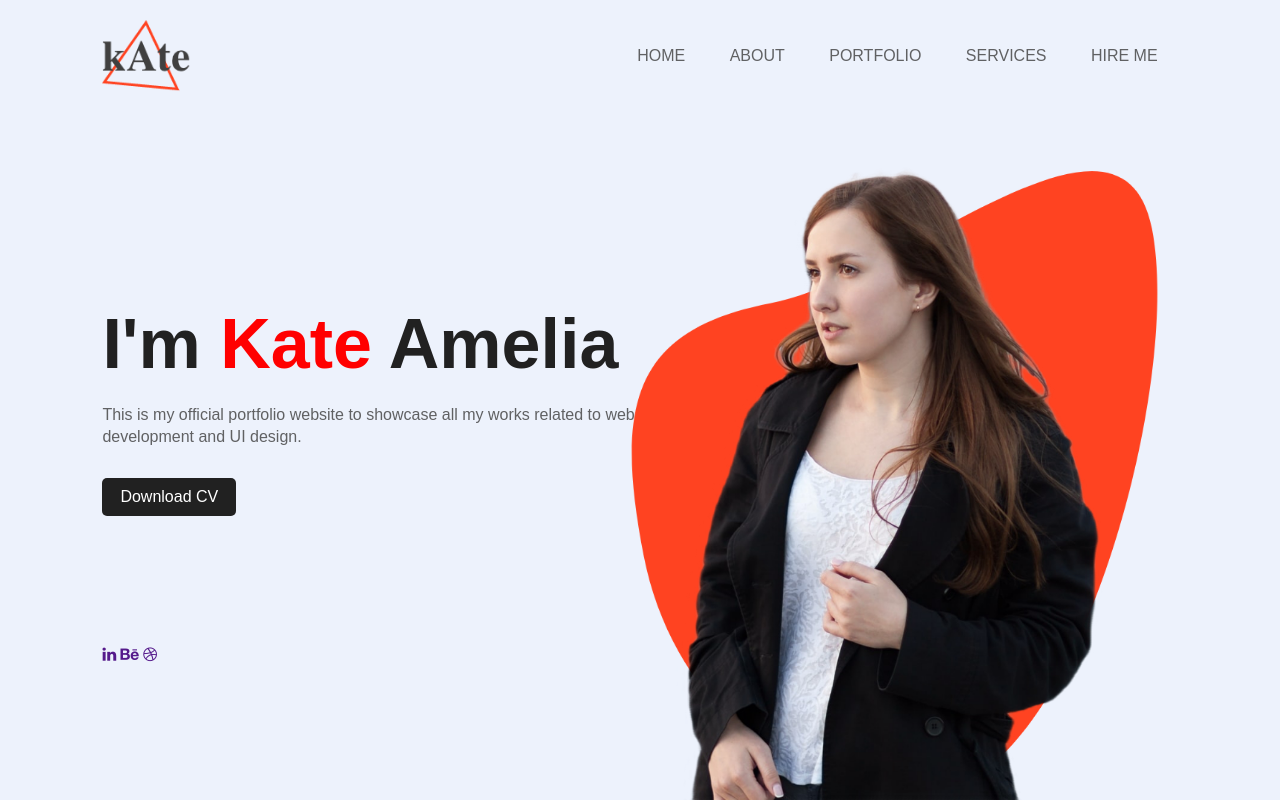
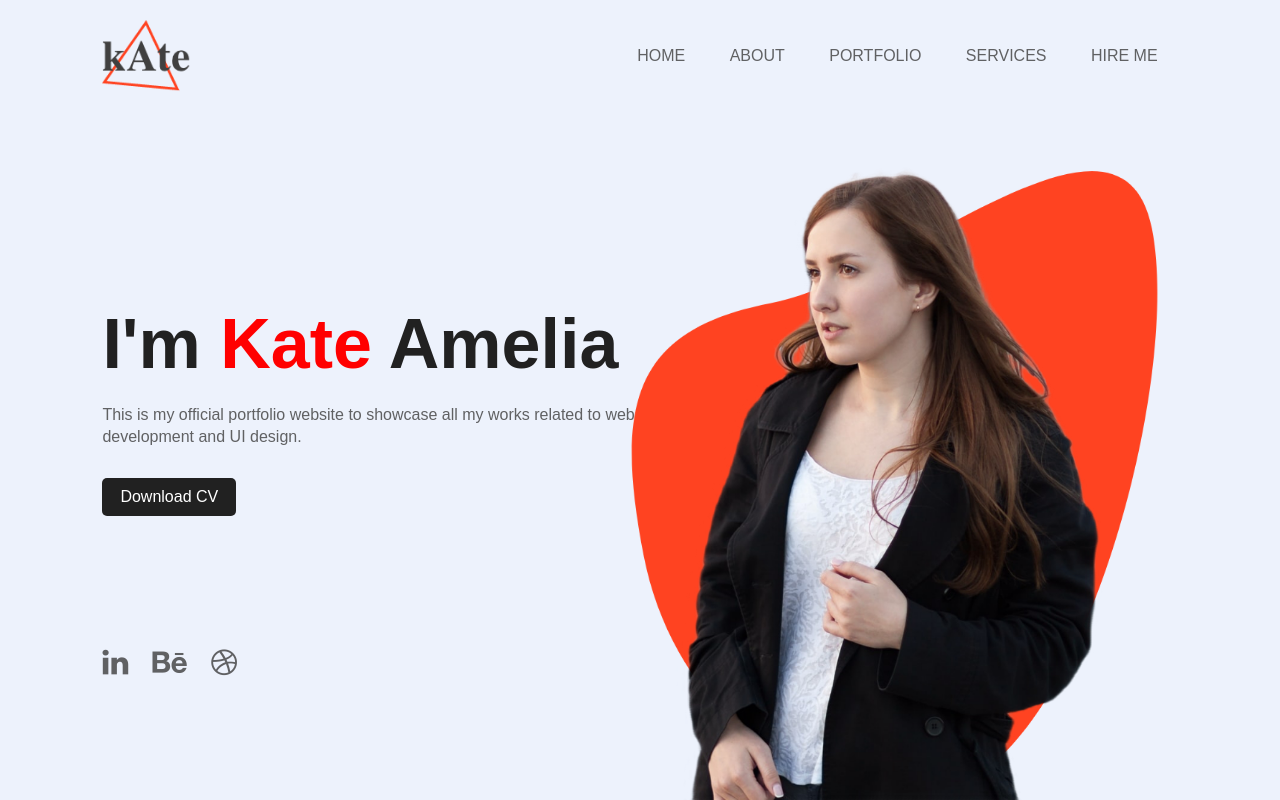
Before and after one commit to Jogbenle/portfolio-site, a plain HTML site: page index.html in a window 1280 px wide. Drawn offline with Linux system fonts and the light colour scheme.

Commit message:
Add csss property to the a-tag in the social-links

```diff
--- a/style.css
+++ b/style.css
@@ -83,3 +83,8 @@ span{
     margin-left: 8%;
     margin-top: 100px;
 }
+.social-links a{
+    font-size: 30px;
+    color: #606163;
+    margin-right: 20px;
+}
```
